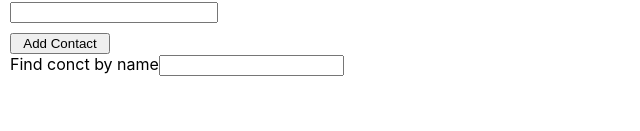
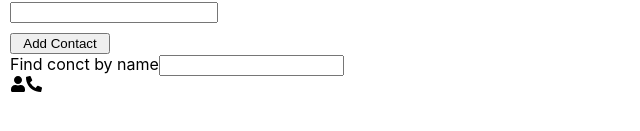
Before and after one commit to MichaelTetris/goit-react-hw-03, a React (Vite) app: page / in a window 1280 px wide. Shown: the part 171-302 px from the top of the page, without its empty margins (0-640 px from the left). Built offline with nearby package versions, Linux system fonts and the light colour scheme.

Commit message:
add icons

```diff
--- a/package.json
+++ b/package.json
@@ -12,7 +12,8 @@
   "dependencies": {
     "formik": "^2.4.6",
     "react": "^18.2.0",
-    "react-dom": "^18.2.0"
+    "react-dom": "^18.2.0",
+    "react-icons": "^5.2.1"
   },
   "devDependencies": {
     "@types/react": "^18.2.66",
--- a/src/components/App.jsx
+++ b/src/components/App.jsx
@@ -1,20 +1,22 @@
 /* import React from 'react'; */
 
 import css from "./app.module.css";
+/* import arrContacts from "./array.json" */
 
 import ContactForm from "./ContactForm/contactForm";
 import SearchBox from "./SearchBox/SearchBox";
+import ContactList from "./ContactList/ContactList ";
 
-/* import { useState, useEffect } from "react"; */
+import { useState, useEffect } from "react";
+
 
 const App = () => {
   return (
     <div className={css.container}>
       <h1>Phonebook</h1>
       <ContactForm />
-      <SearchBox/>
-
-      {/* <ContactList /> */}
+      <SearchBox />
+      <ContactList />
     </div>
   );
 };
--- /dev/null
+++ b/src/components/ContactList/Contact.jsx
@@ -0,0 +1,13 @@
+import { FaUser } from "react-icons/fa";
+import { FaPhoneAlt } from "react-icons/fa";
+
+const Contact = () => {
+  return (
+    <div>
+      <FaUser />
+      <FaPhoneAlt />
+    </div>
+  );
+};
+
+export default Contact;
--- a/src/components/ContactList/ContactList .jsx
+++ b/src/components/ContactList/ContactList .jsx
@@ -1,7 +1,12 @@
+import Contact from "./Contact";
+
+
 const ContactList = () => {
   return (
     <div>
-
+      <Contact/>
     </div>
   )
-}
+};
+
+export default ContactList;
--- a/src/components/ContactList/Cotact.json
+++ /dev/null
@@ -1,6 +0,0 @@
-[
-  {id: 'id-1', name: 'Rosie Simpson', number: '459-12-56'},
-  {id: 'id-2', name: 'Hermione Kline', number: '443-89-12'},
-  {id: 'id-3', name: 'Eden Clements', number: '645-17-79'},
-  {id: 'id-4', name: 'Annie Copeland', number: '227-91-26'},
-]
--- /dev/null
+++ b/src/components/SearchBox/array.json
@@ -0,0 +1,6 @@
+[
+  { "id": "id-1", "name": "Rosie Simpson", "number": "459-12-56" },
+  { "id": "id-2", "name": "Hermione Kline", "number": "443-89-12" },
+  { "id": "id-3", "name": "Eden Clements", "number": "645-17-79" },
+  { "id": "id-4", "name": "Annie Copeland", "number": "227-91-26" }
+]
```
Also changed, not shown: 1 other file (tests, documents, lock files or other folders).
